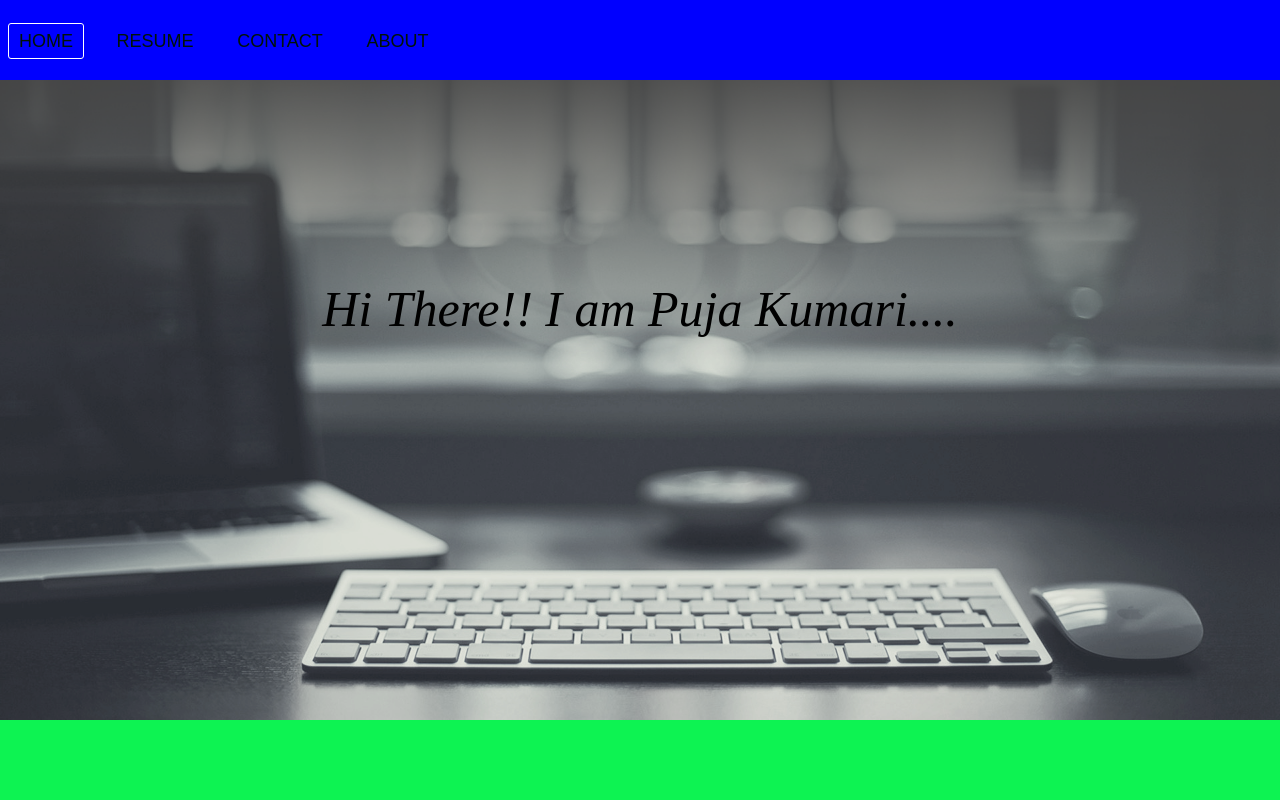
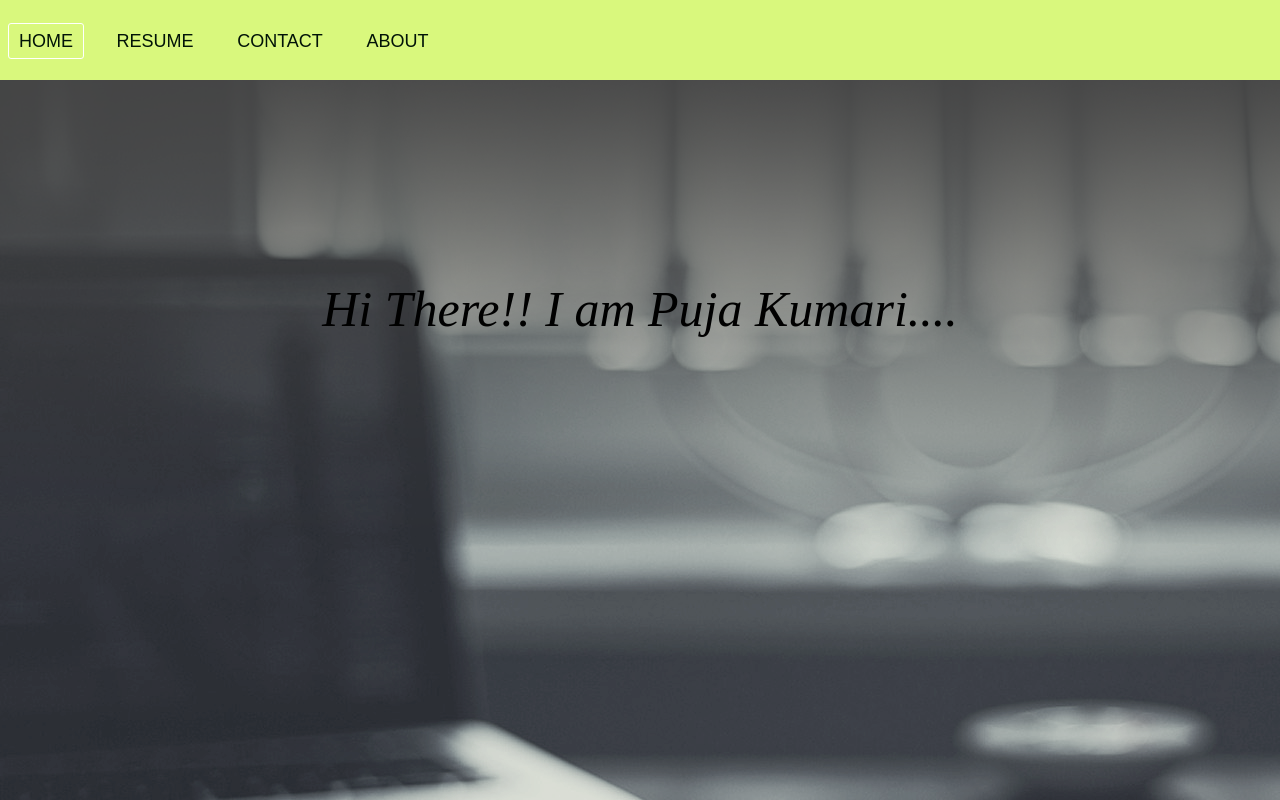
Before and after one commit to pujakri5438/puja, a plain HTML site: page index.html in a window 1280 px wide. Drawn offline with nearby package versions, Linux system fonts and the light colour scheme.

Commit message:
Update puja_new.css

```diff
--- a/css/puja_new.css
+++ b/css/puja_new.css
@@ -23,7 +23,7 @@ nav{
 
     height:80px;
     width:100%;
-    background-color: blue;
+    background-color: #d9f87d;
 }
 nav a{
     color: rgb(1, 19, 7);
@@ -48,10 +48,10 @@ nav #icon{
     display: none;
 }
 body{
-    background-color:rgb(13, 243, 82);
+/*     background-color:rgb(13, 243, 82); */
     background-image: url("../img/bg.jpg");
     background-repeat: no-repeat;
-    background-size: cover;
+    background-size: auto;
     background-position: 500ox;
 
 }
```
